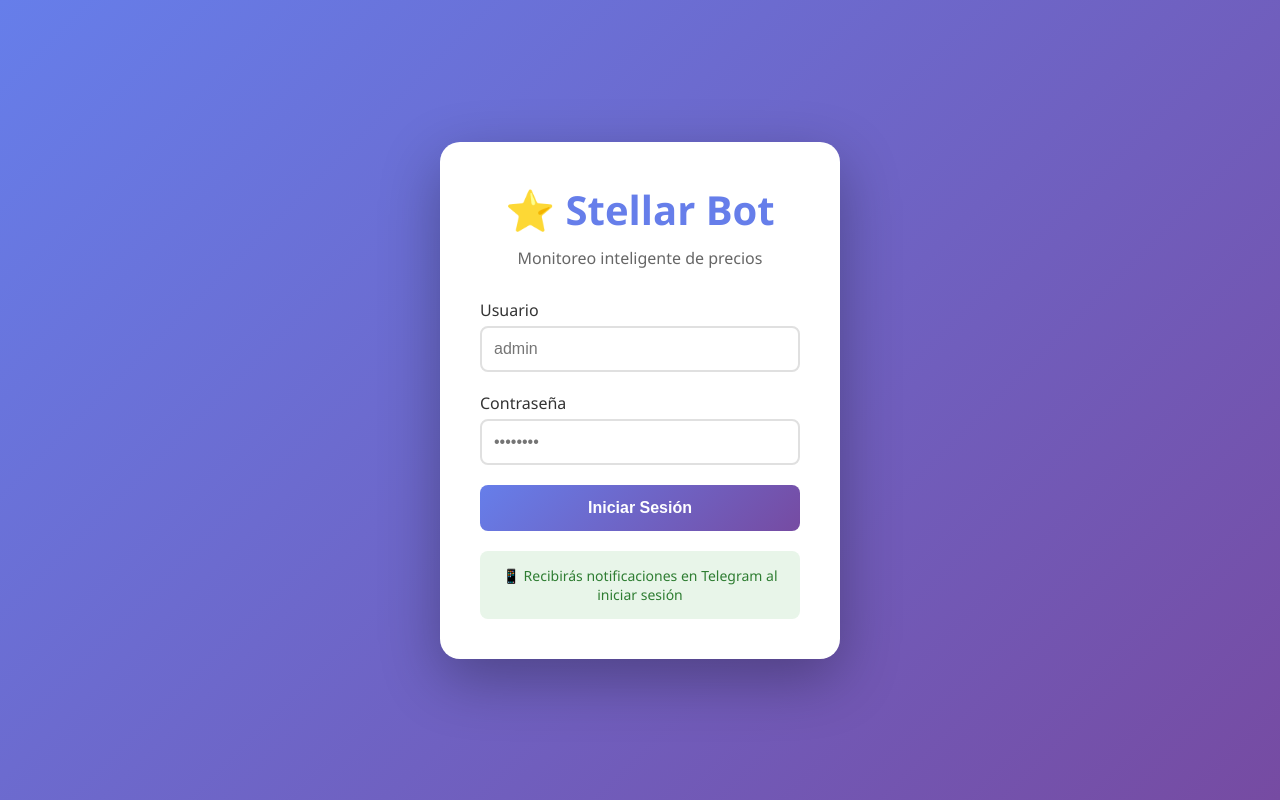
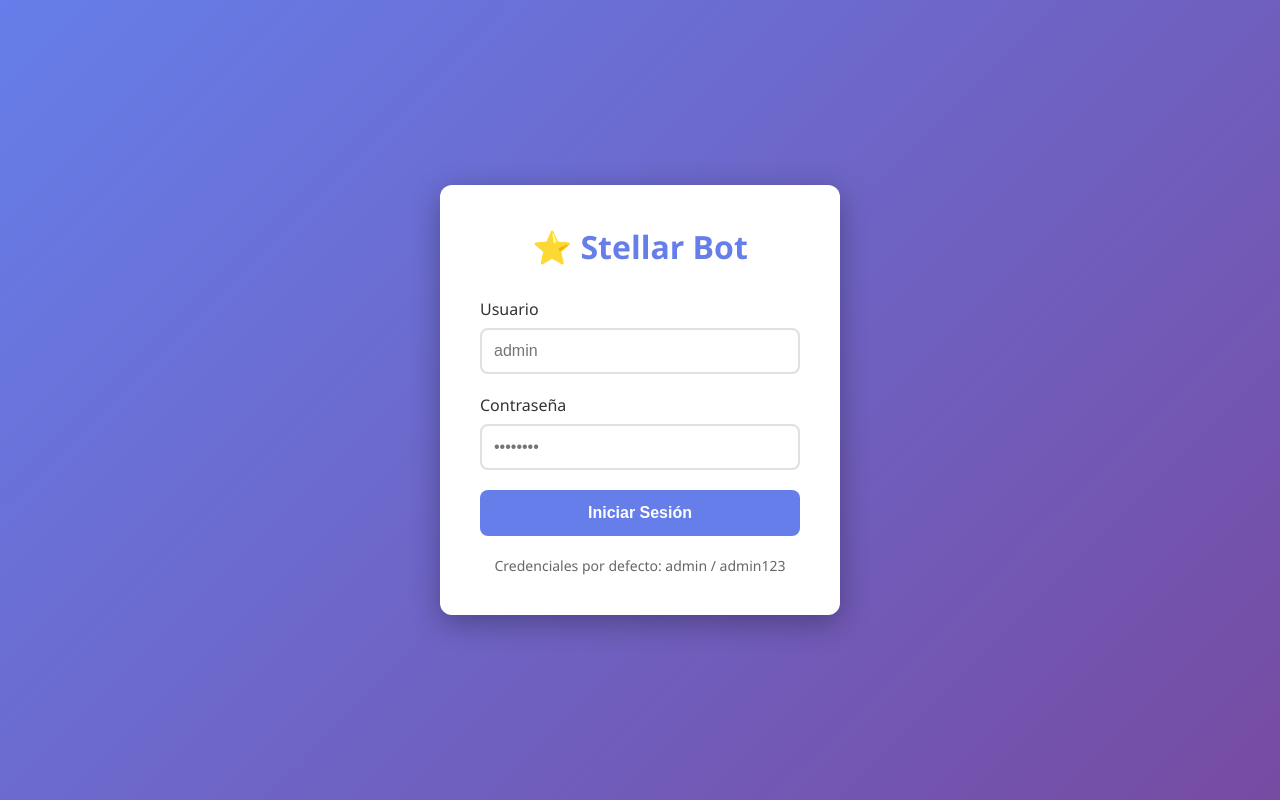
Before and after one commit to jcr908989/stellar-bot, a Flask app: page /login in a window 1280 px wide. Run offline with Flask 3, Linux system fonts and the light colour scheme.

Commit message:
login.html
Updated the login page styles and structure for better usability.

```diff
--- a/templates/login.html
+++ b/templates/login.html
@@ -13,7 +13,7 @@
         body {
             font-family: 'Segoe UI', Tahoma, Geneva, Verdana, sans-serif;
             background: linear-gradient(135deg, #667eea 0%, #764ba2 100%);
-            height: 100vh;
+            min-height: 100vh;
             display: flex;
             justify-content: center;
             align-items: center;
@@ -21,29 +21,23 @@
         .login-container {
             background: white;
             padding: 40px;
-            border-radius: 20px;
-            box-shadow: 0 20px 60px rgba(0,0,0,0.3);
-            width: 400px;
-            max-width: 90%;
+            border-radius: 12px;
+            box-shadow: 0 8px 30px rgba(0,0,0,0.3);
+            width: 100%;
+            max-width: 400px;
         }
-        .logo {
+        .login-container h1 {
+            color: #667eea;
             text-align: center;
             margin-bottom: 30px;
-        }
-        .logo h1 {
-            color: #667eea;
-            font-size: 2.5em;
-            margin-bottom: 10px;
-        }
-        .logo p {
-            color: #666;
+            font-size: 2em;
         }
         .form-group {
             margin-bottom: 20px;
         }
         .form-group label {
             display: block;
-            margin-bottom: 5px;
+            margin-bottom: 8px;
             color: #333;
             font-weight: 500;
         }
@@ -53,26 +47,29 @@
             border: 2px solid #e0e0e0;
             border-radius: 8px;
             font-size: 16px;
-            transition: border-color 0.3s;
+            transition: all 0.3s;
         }
         .form-group input:focus {
             outline: none;
             border-color: #667eea;
+            box-shadow: 0 0 10px rgba(102, 126, 234, 0.2);
         }
-        button {
+        .btn-login {
             width: 100%;
             padding: 14px;
-            background: linear-gradient(135deg, #667eea 0%, #764ba2 100%);
+            background: #667eea;
             color: white;
             border: none;
             border-radius: 8px;
             font-size: 16px;
             font-weight: 600;
             cursor: pointer;
-            transition: transform 0.3s;
+            transition: all 0.3s;
         }
-        button:hover {
+        .btn-login:hover {
+            background: #5a67d8;
             transform: translateY(-2px);
+            box-shadow: 0 4px 15px rgba(102, 126, 234, 0.4);
         }
         .error {
             background: #ffebee;
@@ -82,25 +79,17 @@
             margin-bottom: 20px;
             text-align: center;
         }
-        .telegram-info {
+        .info {
+            text-align: center;
             margin-top: 20px;
-            padding: 15px;
-            background: #e8f5e9;
-            border-radius: 8px;
-            text-align: center;
-        }
-        .telegram-info p {
-            color: #2e7d32;
+            color: #666;
             font-size: 14px;
         }
     </style>
 </head>
 <body>
     <div class="login-container">
-        <div class="logo">
-            <h1>⭐ Stellar Bot</h1>
-            <p>Monitoreo inteligente de precios</p>
-        </div>
+        <h1>⭐ Stellar Bot</h1>
 
         {% if error %}
         <div class="error">{{ error }}</div>
@@ -109,17 +98,17 @@
         <form method="POST" action="/login">
             <div class="form-group">
                 <label>Usuario</label>
-                <input type="text" name="usuario" required placeholder="admin">
+                <input type="text" name="usuario" placeholder="admin" required>
             </div>
             <div class="form-group">
                 <label>Contraseña</label>
-                <input type="password" name="contraseña" required placeholder="••••••••">
+                <input type="password" name="contraseña" placeholder="••••••••" required>
             </div>
-            <button type="submit">Iniciar Sesión</button>
+            <button type="submit" class="btn-login">Iniciar Sesión</button>
         </form>
 
-        <div class="telegram-info">
-            <p>📱 Recibirás notificaciones en Telegram al iniciar sesión</p>
+        <div class="info">
+            <p>Credenciales por defecto: admin / admin123</p>
         </div>
     </div>
 </body>
```
